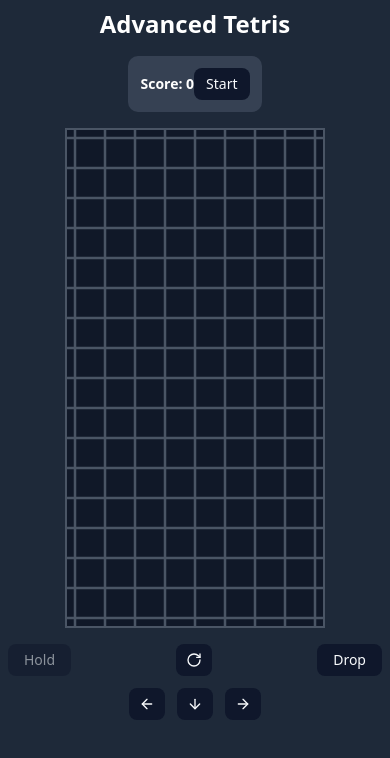
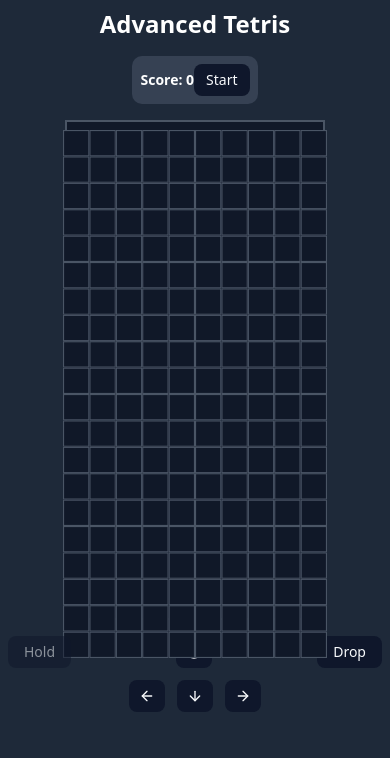
Before and after one commit to Joebakid/tetris-game, a Next.js app: page / in a window 390 px wide. Shown: the top 758 px of the page. Built offline with nearby package versions, Linux system fonts and the light colour scheme.

Commit message:
mobile bug

```diff
--- a/src/app/page.tsx
+++ b/src/app/page.tsx
@@ -467,13 +467,13 @@ export default function TetrisGame() {
   }
 
   return (
-    <div className="min-h-screen bg-gray-800 text-white p-2 sm:p-4">
+    <div className="min-h-screen bg-gray-800 text-white p-2 sm:p-4 pb-6">
       <div className="max-w-7xl mx-auto">
         <h1 className="text-2xl sm:text-4xl font-bold text-center mb-4 sm:mb-8">Advanced Tetris</h1>
 
         <div className="flex flex-col gap-4">
           {/* Mobile Stats Bar */}
-          <div className="flex justify-between items-center lg:hidden bg-gray-700 rounded-lg p-3 mx-auto max-w-sm">
+          <div className="flex justify-between items-center lg:hidden bg-gray-700 rounded-lg p-2 mx-auto max-w-sm">
             <div className="text-sm font-semibold">Score: {gameState.score.toLocaleString()}</div>
             <div className="flex gap-2">
               {!gameState.isPlaying ? (
@@ -517,14 +517,12 @@ export default function TetrisGame() {
 
             {/* Game Board */}
             <div className="flex flex-col items-center w-full">
-              <div className="bg-gray-900 p-2 sm:p-4 border-2 border-gray-600 mb-4 overflow-hidden mx-auto">
-                <div className="transform scale-125 sm:scale-100 lg:scale-100 origin-center lg:origin-top">
-                  {renderBoard()}
-                </div>
+              <div className="bg-gray-900 p-2 sm:p-4 border-2 border-gray-600 mb-2 overflow-visible mx-auto">
+                <div className="transform scale-110 sm:scale-100 lg:scale-100 origin-top">{renderBoard()}</div>
               </div>
 
               {/* Mobile Controls */}
-              <div className="lg:hidden w-full max-w-sm mx-auto">
+              <div className="lg:hidden w-full max-w-sm mx-auto mt-2">
                 {/* Top row - Hold and Rotate */}
                 <div className="flex justify-between mb-3">
                   <Button
```
